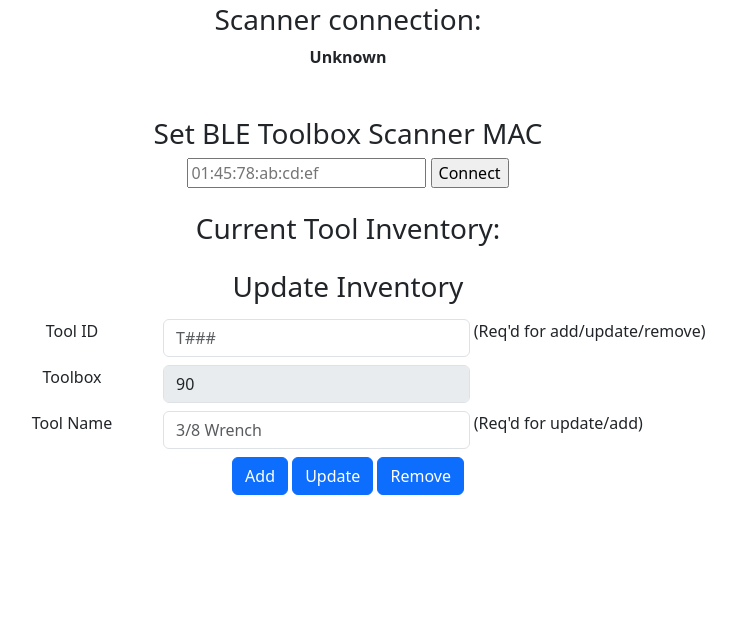
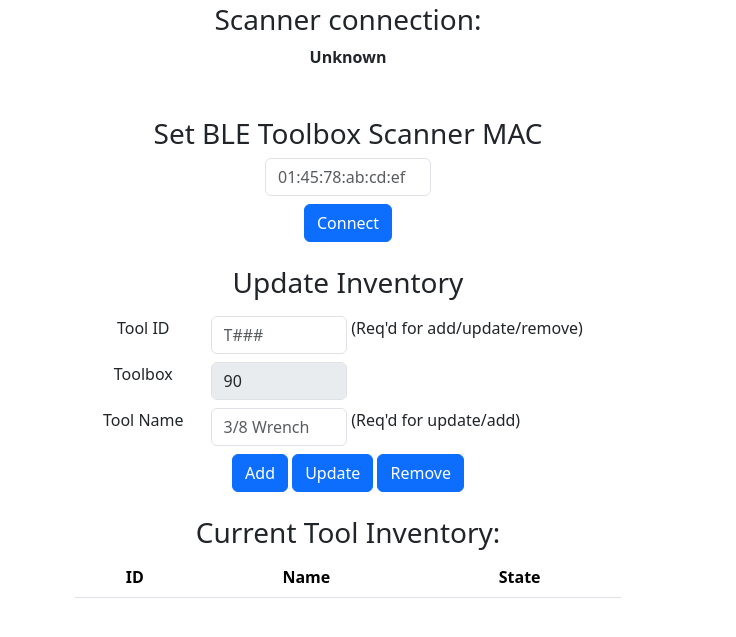
Before and after one commit to cu-ecen-aeld/final-project-JLDenn, a plain HTML site: page web/index.html in a window 1280 px wide. Shown: the part 53-690 px from the top of the page, without its empty margins (292-1028 px from the left). Drawn offline with Linux system fonts and the light colour scheme; no server answers.

Commit message:
updated the web gui to support add/remove/update of tools

```diff
--- a/web/index.html
+++ b/web/index.html
@@ -22,9 +22,18 @@ function load() {
 			url: "/cgi-bin/tools",
 			//data: "action=loadall&id=" + id,
 			complete: function(data) {
-				var json = $.parseJSON(data);
+				var json = $.parseJSON(data.responseText);
 
-				$('#content').html(json.toolbox);
+				$('#tbname').html("Toolbox " + json.toolbox);
+
+				var out = "<thead><tr><th scope='col'>ID</th><th scope='col'>Name</th><th scope='col'>State</th></tr></thead><tbody>";
+
+				$.each(json.tools, function(key, item){
+					out += "<tr><th scope='row'>T" + ("00" + item.id).slice(-3) + "</th><td>" + item.name + "</td><td>" + item.state + "</td><tr>";
+				});
+
+				out += "</tbody>";
+				$('#content').html(out);
 			}
 		});
 
@@ -50,26 +59,27 @@ function load() {
 
 
 <h3>Set BLE Toolbox Scanner MAC</h3>
-<form action="/cgi-bin/tools" method=POST>
-<input type="hidden" name="action" value="connect" />
-<input name="mac" placeholder="01:45:78:ab:cd:ef" />
-<input type="submit" value="Connect" />
+<form action="/cgi-bin/tools" class="row justify-content-center" method=POST>
+	<input type="hidden" name="action" value="connect" />
+	<div class="col-2">
+	<input name="mac" class="form-control" placeholder="01:45:78:ab:cd:ef" />
+	</div>
+
+<div class="form-group">
+	<input type="submit" class="btn btn-primary" value="Connect" />
+</div>
 </form>
 
-</br>
-<h3>Current Tool Inventory:</h3>
-<pre><code id="content"></code></pre>
-
-
+<br>
 <h3>Update Inventory</h3>
 <div class="row">
-	<div class="col-2"></div>
-	<div class="col-8">
+	<div class="col-3"></div>
+	<div class="col-6">
 		<form class="text-center" action="/cgi-bin/tools" method="POST">
 		<div class="form-group">
 			<div class="input-group">
 				<label class="control-label col-sm-3" for="tid">Tool ID</label>
-				<div class="col-sm-5">
+				<div class="col-sm-3">
 					<input id="tid" class="form-control" name="tid" placeholder="T###" />
 				</div>
 				&nbsp;(Req'd for add/update/remove)
@@ -79,7 +89,7 @@ function load() {
 			<input type="hidden" name="tbid" value="90" />
 			<div class="input-group">
 				<label class="control-label col-sm-3" for="tbid">Toolbox</label>
-				<div class="col-sm-5">
+				<div class="col-sm-3">
 					<input id="tbid" name="tbid" class="form-control" value="90" disabled />
 				</div>
 
@@ -88,7 +98,7 @@ function load() {
 		<div class="form-group">
 			<div class="input-group">
 				<label class="control-label col-sm-3" for="tname">Tool Name</label>
-				<div class="col-sm-5">
+				<div class="col-sm-3">
 					<input id="tname" name="tname" class="form-control" placeholder="3/8 Wrench" />
 				</div>
 				&nbsp;(Req'd for update/add)
@@ -106,5 +116,23 @@ function load() {
 	</div>
 </div>
 
+
+</br>
+<h3>Current Tool Inventory:</h3>
+<h4 id="tbname"></h4>
+<div class="row">
+<div class="col-sm-3"></div>
+<div class="col-sm-6">
+<table id="content" class="table">
+  <thead>
+	<tr><th scope='col'>ID</th><th scope='col'>Name</th><th scope='col'>State</th></tr>
+  </thead>
+  <tbody></tbody>
+</table>
+</div>
+</div>
+
+
+
 </body>
 </html>
```
